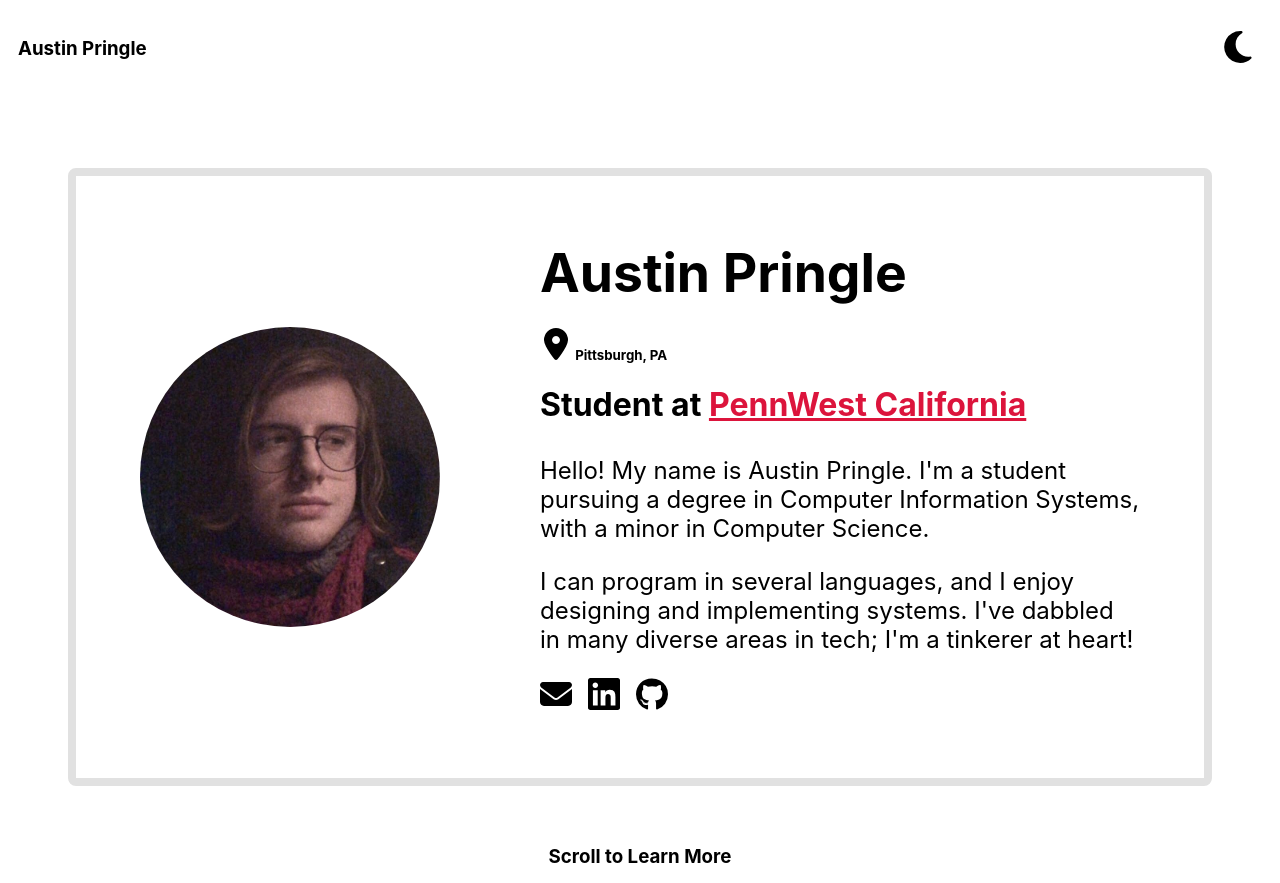
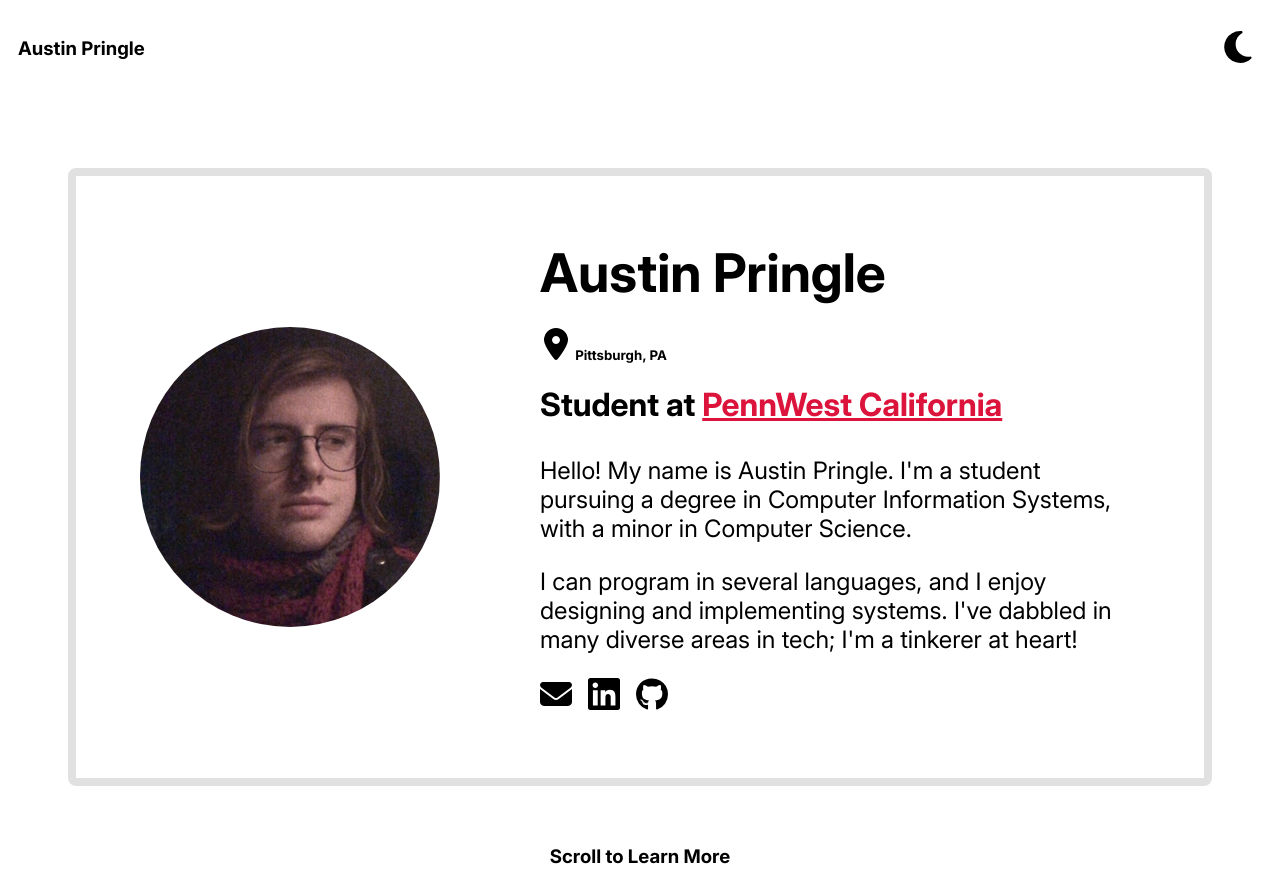
Before and after one commit to arpringle/austinpringle.com, a plain HTML site: page index.html in a window 1280 px wide. Shown: the top 883 px of the page. Drawn offline with Linux system fonts and the light colour scheme.

Commit message:
Fix fonts

```diff
--- a/styles.css
+++ b/styles.css
@@ -78,7 +78,7 @@ body {
     color: var(--txt);
 
     /* Set the default font for everything as Inter*/
-    font-family: "Inter";
+    font-family: "Inter Variable";
 }
 
 /* For the headings, set predefined sizes and margins*/
```
